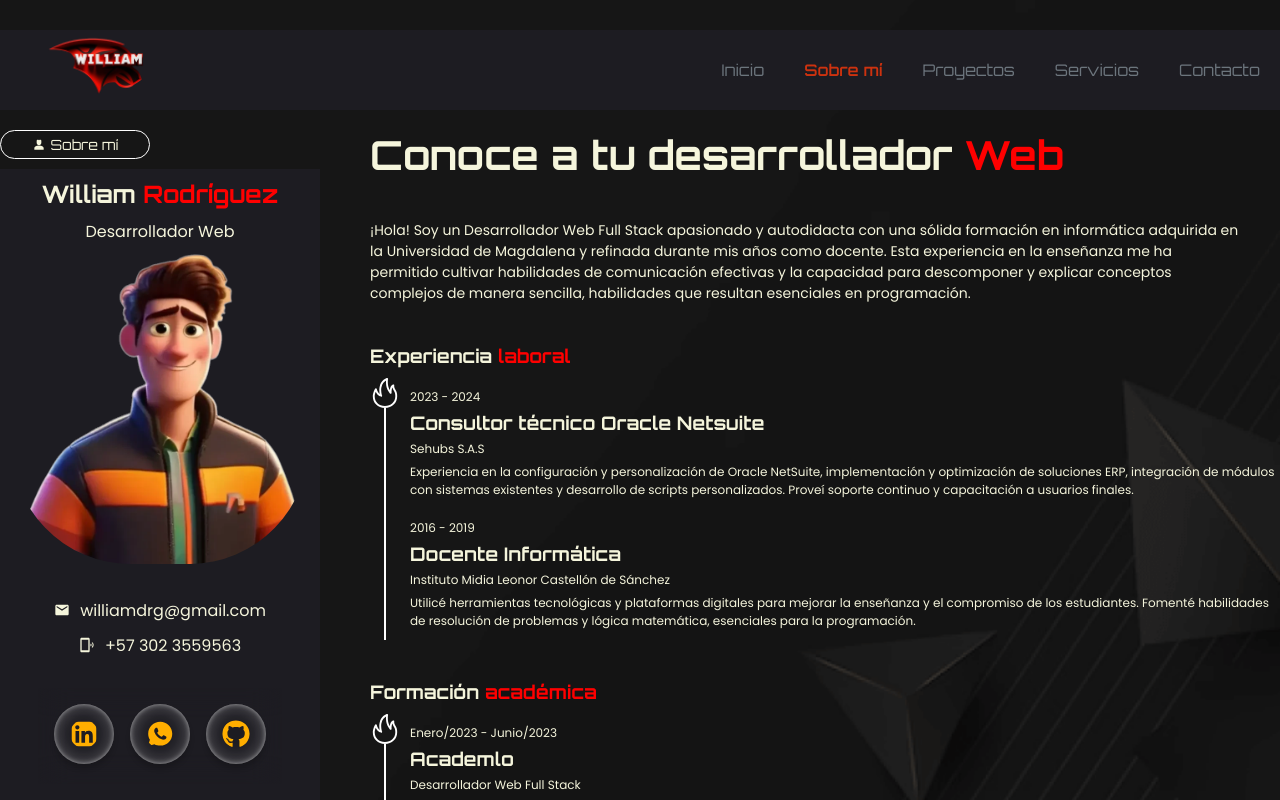
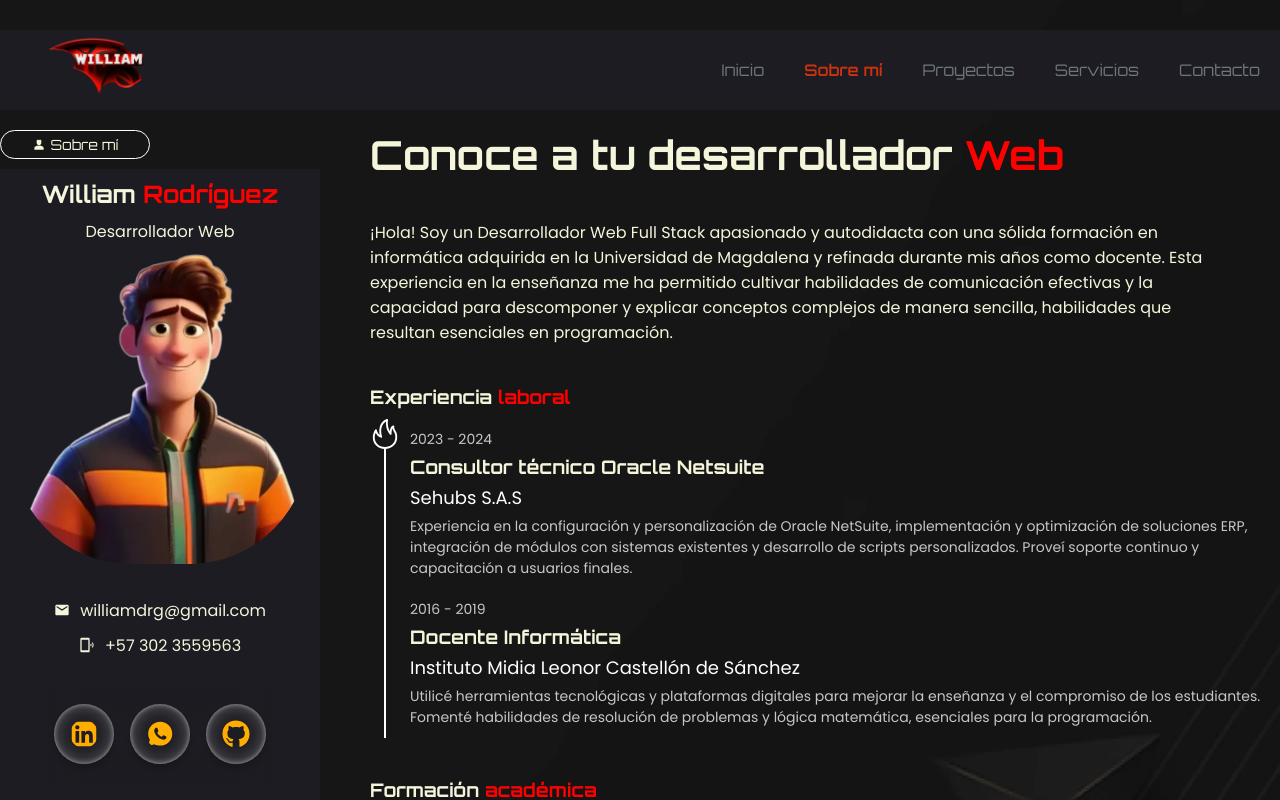
Before and after one commit to williamdrg/will-portfolio, a React (Vite) app: page /about in a window 1280 px wide. Shown: the top 800 px of the page. Built offline with nearby package versions, Linux system fonts and the light colour scheme; no server answers.

Commit message:
actualización de detalles

```diff
--- a/src/App.css
+++ b/src/App.css
@@ -75,5 +75,5 @@ button:hover {
 }
 
 p, button {
-  font-family: "Poppins";
+  font-family: "Poppins", sans-serif;
 }
--- a/src/pages/AboutUs.jsx
+++ b/src/pages/AboutUs.jsx
@@ -3,7 +3,6 @@ import './styles/aboutUs.css'
 import { FaGithub, FaLinkedin } from 'react-icons/fa'
 import { IoLogoWhatsapp } from 'react-icons/io'
 import { SlFire } from 'react-icons/sl'
-import { Link } from 'react-router-dom'
 
 const AboutUs = () => {
   return (
@@ -80,7 +79,7 @@ const AboutUs = () => {
                 <div>
                   <p>2023 - 2024</p>
                   <h3>Consultor técnico Oracle Netsuite</h3>
-                  <p>Sehubs S.A.S</p>
+                  <p className='p_title'>Sehubs S.A.S</p>
                   <p>
                    Experiencia en la configuración y personalización de Oracle NetSuite,
                    implementación y optimización de soluciones ERP, integración de módulos
@@ -91,7 +90,7 @@ const AboutUs = () => {
                 <div>
                   <p>2016 - 2019</p>
                   <h3>Docente Informática</h3>
-                  <p>Instituto Midia Leonor Castellón de Sánchez</p>
+                  <p className='p_title'>Instituto Midia Leonor Castellón de Sánchez</p>
                   <p>
                     Utilicé herramientas tecnológicas y plataformas digitales para mejorar la
                     enseñanza y el compromiso de los estudiantes. Fomenté habilidades de resolución
@@ -113,7 +112,7 @@ const AboutUs = () => {
                 <div>
                   <p>Enero/2023 - Junio/2023</p>
                   <h3>Academlo</h3>
-                  <p>Desarrollador Web Full Stack</p>
+                  <p className='p_title'>Desarrollador Web Full Stack</p>
                   <p>
 
                   </p>
@@ -121,7 +120,7 @@ const AboutUs = () => {
                 <div>
                   <p>2013 - 2016</p>
                   <h3>Lic. En Informática</h3>
-                  <p>Universidad del Magdalena</p>
+                  <p className='p_title'>Universidad del Magdalena</p>
                   <p>
 
                   </p>
--- a/src/pages/Contact.jsx
+++ b/src/pages/Contact.jsx
@@ -30,11 +30,11 @@ const Contact = () => {
     emailjs.sendForm(serviceId, templateId, form.current, userId)
       .then((result) => {
         console.log(result.text);
-        openModal("Email sent successfully!");
+        openModal('¡Correo enviado exitosamente!');
         form.current.reset();
       }, (error) => {
         console.log(error.text);
-        openModal("Failed to send email.");
+        openModal('Error al enviar el correo.');
       });
   };
 
--- a/src/pages/Home.jsx
+++ b/src/pages/Home.jsx
@@ -15,8 +15,8 @@ const Home = () => {
             <h2>Desarrollador <span>Web Full Stack</span></h2>
           </div>
             <p>
-            Tengo experiencia en tecnologías web como JavaScript, HTML5, CSS, React, Git,
-            GitHub, Node.js, Express.js, Sequelize, PostgreSQL, Multer y Swagger. Me apasiona
+            Tengo experiencia en tecnologías web como JavaScript, <span className='tecnology'> HTML5, CSS, React, Git,
+            GitHub, Node.js, Express.js, Sequelize, PostgreSQL, Multer y Swagger.</span> Me apasiona
             desarrollar soluciones de software escalables y de alta calidad que cumplan con las
             necesidades de los usuarios. Disfruto trabajando en proyectos desafiantes y sigo
             aprendiendo nuevas tecnologías para mejorar mis habilidades.
--- a/src/pages/styles/aboutUs.css
+++ b/src/pages/styles/aboutUs.css
@@ -195,7 +195,7 @@
 
 .about_info p {
   max-width: 630px;
-  font-size: 14px;
+  font-size: 16px;
 }
 
 .personal_data {
@@ -239,7 +239,13 @@
 }
 
 .exp_container div p {
-  font-size: 12px;
+  font-size: 14px;
+  color: #c9c6c6;
+}
+
+.exp_container .p_title {
+  font-size: 18px;
+  color: #ffffff;
 }
 
 /* design movil */
--- a/src/pages/styles/home.css
+++ b/src/pages/styles/home.css
@@ -133,6 +133,9 @@
   }
 }
 
+.tecnology {
+  font-family: "Poppins", sans-serif;
+}
 /* design movil */
 
 @media (max-width: 768px) {
```
